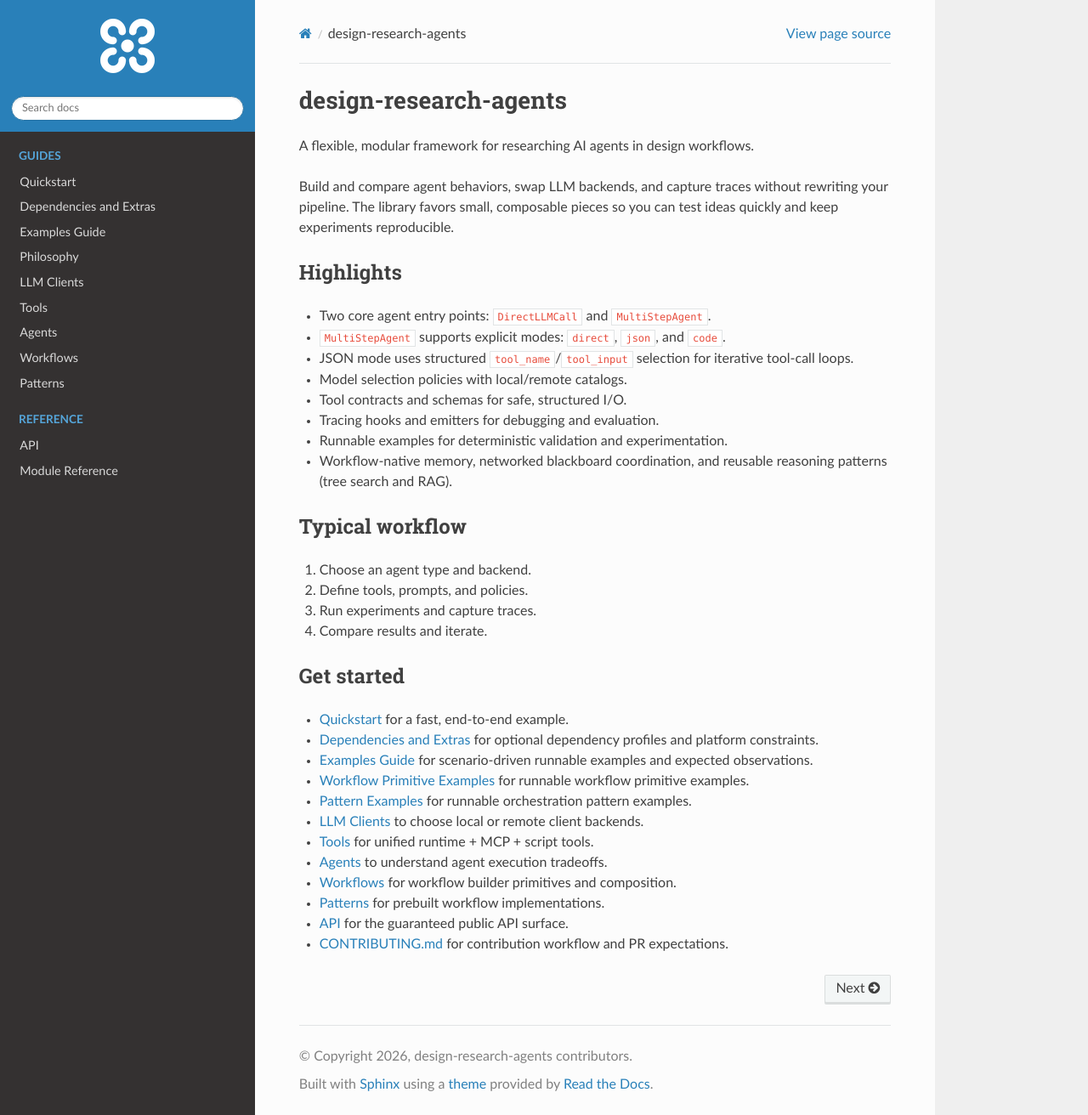
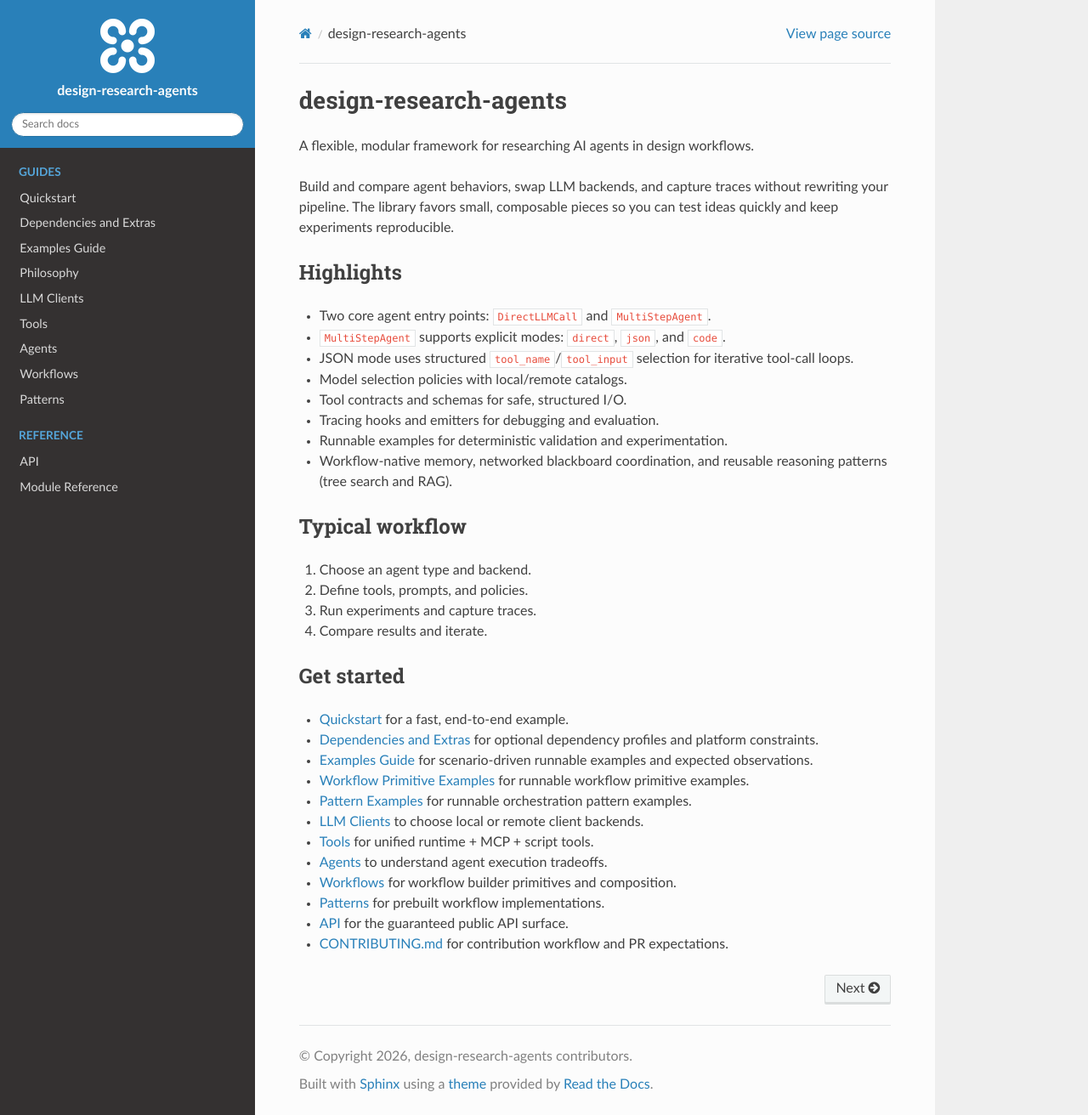
Before and after one commit to cmudrc/design-research-agents, a Sphinx documentation site: the page built from docs/index.rst, in a window 1280 px wide and 1312 px high. Shown: the whole window at 85% size. Built offline with Sphinx 7.4.7 and the Read the Docs theme 3.1.0, drawn with Linux system fonts in a browser that asks for light colours.

Commit message:
Fix docs conf nitpick ignores

```diff
--- /dev/null
+++ b/docs/_static/custom.css
@@ -0,0 +1,16 @@
+.wy-side-nav-search > a.icon.icon-home {
+  display: flex;
+  flex-direction: column;
+  align-items: center;
+  gap: 0.5rem;
+  text-align: center;
+}
+
+.wy-side-nav-search > a.icon.icon-home::before {
+  display: none;
+}
+
+.wy-side-nav-search > a.icon.icon-home img.logo {
+  order: -1;
+  margin: 0;
+}
--- a/docs/conf.py
+++ b/docs/conf.py
@@ -58,6 +58,7 @@ intersphinx_mapping = (
 nitpick_ignore = [
     ("py:class", "ExecutionResult"),
     ("py:class", "LlamaCppServerBackend"),
+    ("py:class", "design_research_agents._contracts._delegate.Delegate"),
     ("py:class", "design_research_agents._contracts._delegate.ExecutionResult"),
     ("py:class", "design_research_agents._contracts._execution.ExecutionResult"),
     ("py:class", "design_research_agents._contracts._llm.LLMResponse"),
@@ -66,7 +67,10 @@ nitpick_ignore = [
     ("py:class", "design_research_agents._contracts._tools.ToolCostHints"),
     ("py:class", "design_research_agents._contracts._tools.ToolMetadata"),
     ("py:class", "design_research_agents._contracts._tools.ToolResult"),
+    ("py:class", "design_research_agents._contracts._workflow.DelegateBatchCall"),
+    ("py:class", "design_research_agents._contracts._workflow.DelegateRunner"),
     ("py:class", "design_research_agents._contracts._workflow.WorkflowArtifact"),
+    ("py:class", "design_research_agents._contracts._workflow.WorkflowDelegate"),
     ("py:class", "design_research_agents._model_selection._catalog.ModelCatalog"),
     ("py:class", "design_research_agents._model_selection._types.ModelCostHint"),
     ("py:class", "design_research_agents._model_selection._types.ModelLatencyHint"),
@@ -100,10 +104,11 @@ else:
         html_theme = "alabaster"
 
 html_static_path = ["_static"]
-
+html_css_files = ["custom.css"]
 html_logo = "drc.png"
+html_title = project
 html_theme_options = {
-    "logo_only": True,
+    "logo_only": False,
 }
 
 # Linkcheck tuning for stable CI behavior.
```
